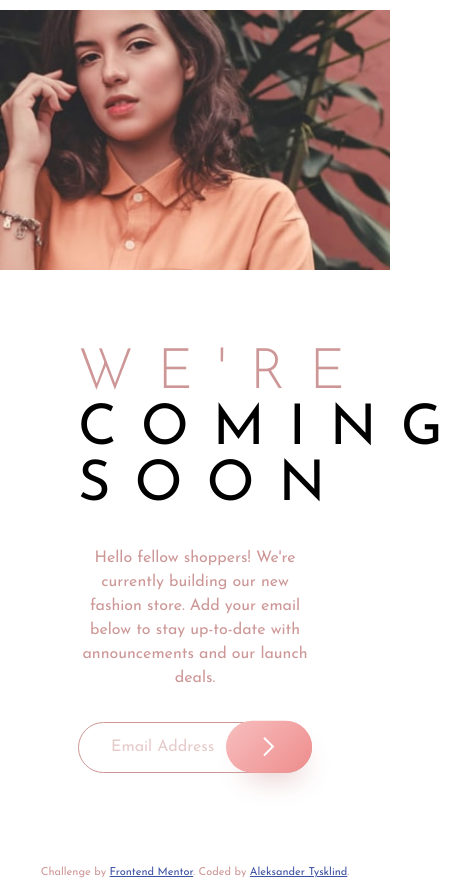
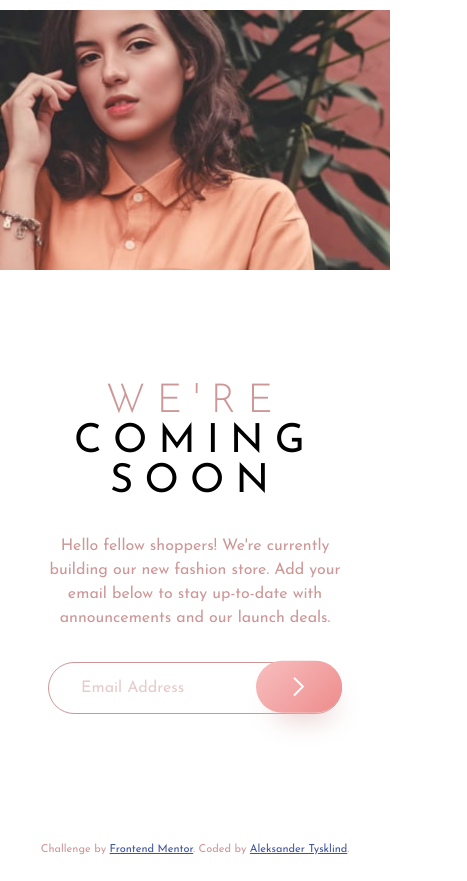
Before and after one commit to outerpreneur/base-apparel-coming-soon-master, a plain HTML site: page index.html in a window 390 px wide. Shown: the part 87-968 px from the top of the page, 467 px wide, since content can reach past the window. After the commit the page ends 945 px from the top, so only its background shows below. Drawn offline with Linux system fonts and the light colour scheme.

Commit message:
responsive fix

```diff
--- a/styles.css
+++ b/styles.css
@@ -174,10 +174,18 @@ form label {
   .logo {
     display: none;
   }
+  .coming-soon {
+    padding: 3rem;
+  }
+
   .cta {
     margin-top: 4rem;
     margin-bottom: 5rem;
     text-align: center;
+  }
+  .cta h2 {
+    font-size: 2.5rem;
+    letter-spacing: 0.7rem;
   }
   main {
     height: auto;
```
